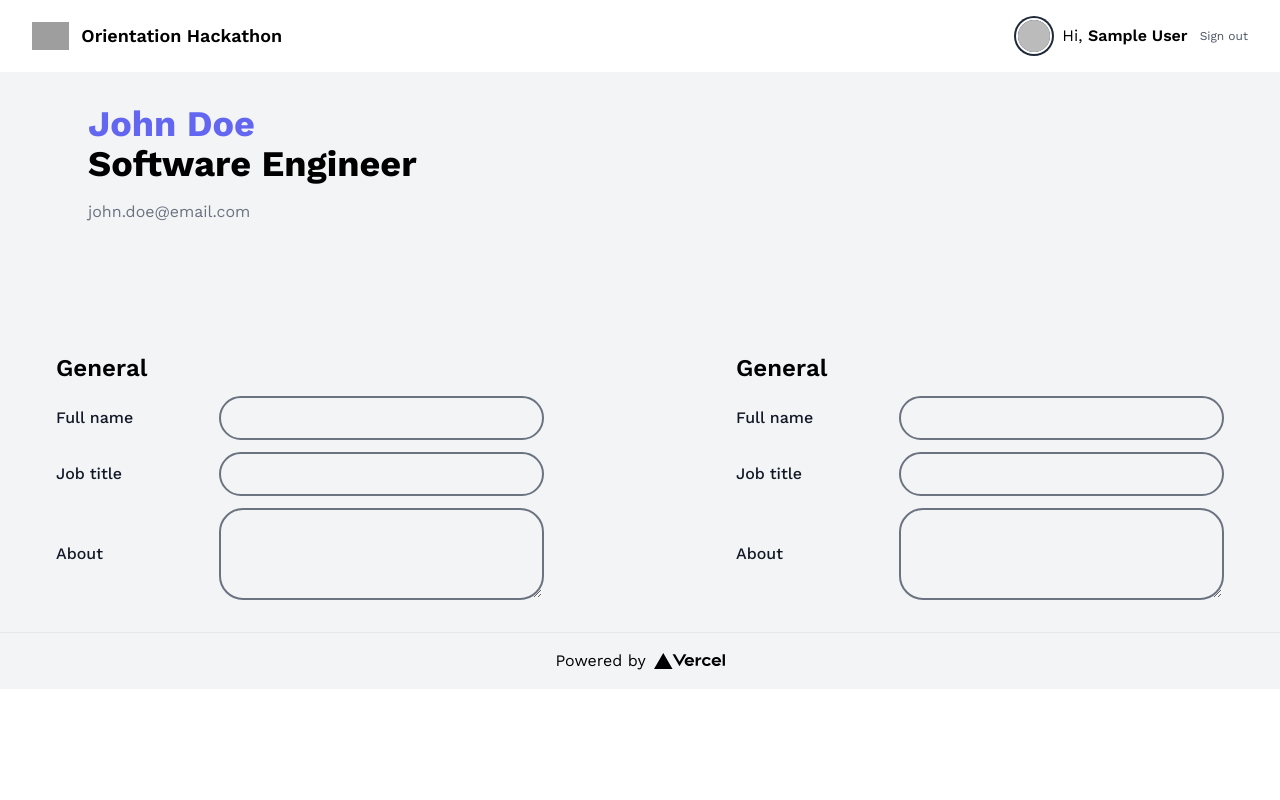
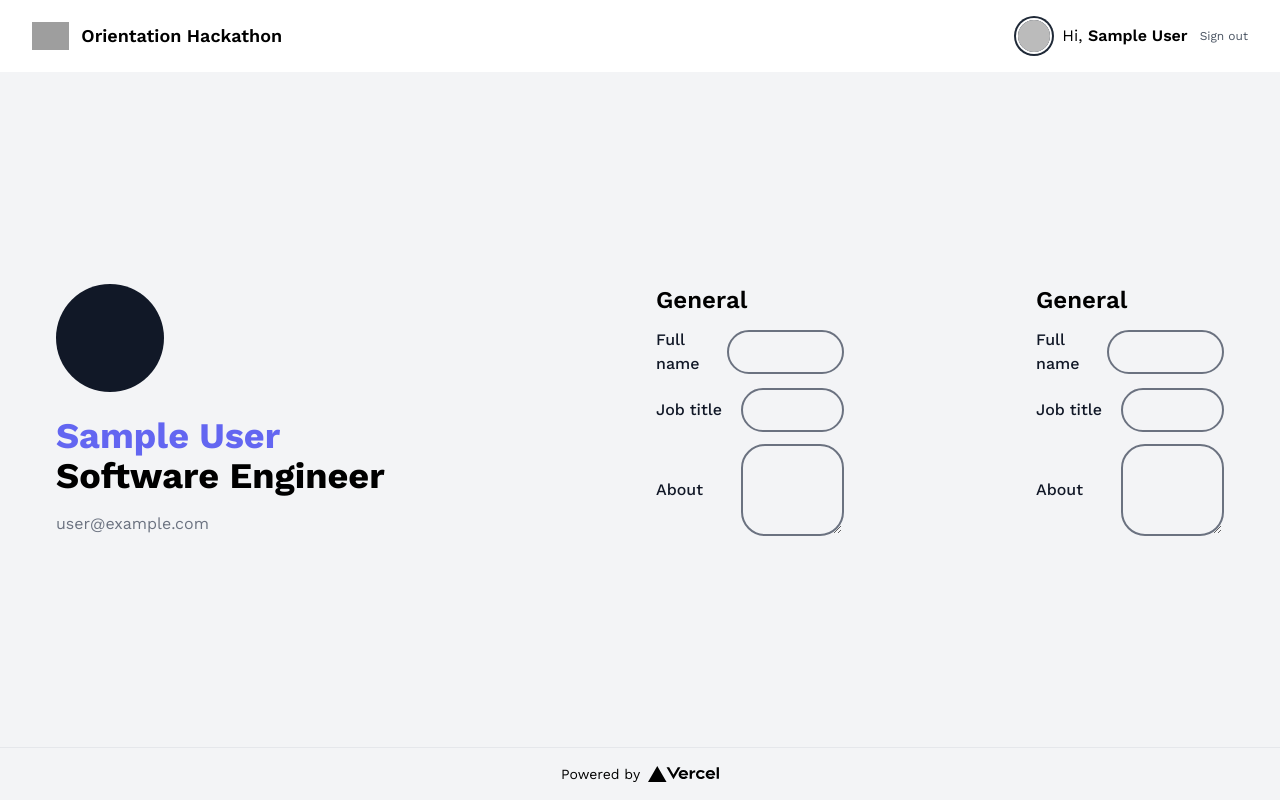
Before and after one commit to HaresMahmood/portfoolio, a Next.js app: page /profile in a window 1280 px wide. Built offline with nearby package versions, Linux system fonts and the light colour scheme; no server answers; sample sign-in values are in the browser's storage; grey boxes are pictures that could not be loaded.

Commit message:
Protect Profile route, create Layout component

```diff
--- /dev/null
+++ b/components/layout/footer/index.js
@@ -0,0 +1,20 @@
+import Image from '../../image';
+import React from 'react';
+
+const Footer = () => {
+  return (
+    <footer className="flex w-full items-center justify-center border-t p-4">
+      <a
+        className="flex items-center justify-center text-sm"
+        href="https://vercel.com?utm_source=create-next-app&utm_medium=default-template&utm_campaign=create-next-app"
+        target="_blank"
+        rel="noopener noreferrer"
+      >
+        Powered by{' '}
+        <Image alt="Vercel Logo" className="ml-2 h-4" src="/vercel.svg" />
+      </a>
+    </footer>
+  );
+};
+
+export default Footer;
--- a/components/header/index.js
+++ b/components/layout/header/index.js
@@ -1,39 +1,34 @@
-import { signIn, signOut, useSession } from 'next-auth/react';
-import Image from '../image';
+import { signOut, useSession } from 'next-auth/react';
+
+import Image from '../../image';
+import Link from 'next/link';
 import React from 'react';
 
 const Header = () => {
   const { data: session } = useSession();
 
-  const onSignInClick = e => {
-    e.preventDefault();
-    signIn();
-  };
-
   const onSignOutClick = e => {
     e.preventDefault();
-    signOut();
+    signOut({ callbackUrl: `${window.location.origin}` });
   };
 
   const renderRightSideComponent = () => {
     if (!session) {
       return (
         <div className="flex items-center space-x-6">
-          <button
-            className="text-gray-600 hover:text-gray-800"
-            type="button"
-            href="/api/auth/signin"
-            onClick={onSignInClick}
-          >
+          <Link href="/signin">
+            <button className="text-gray-600 hover:text-gray-800" type="button">
               Sign in
             </button>
+          </Link>
+          <Link href="/signin">
             <button
               className="rounded-full border border-gray-300 bg-white px-4 py-2 text-sm font-medium text-gray-900 hover:bg-gray-100 focus:outline-none focus:ring-4 focus:ring-gray-200 dark:border-gray-600 dark:bg-gray-800 dark:text-white dark:hover:border-gray-600 dark:hover:bg-gray-700 dark:focus:ring-gray-700"
               type="button"
-            onClick={onSignInClick}
             >
               Get Started
             </button>
+          </Link>
         </div>
       );
     }
@@ -50,16 +45,16 @@ const Header = () => {
             />
           </div>
           <p>
-            {' '}
-            Hi, <span className="font-semibold">{session.user.name}</span>{' '}
+            Hi, <span className="font-semibold">{session.user.name}</span>
           </p>
+          <Link href="/api/auth/signout" passHref>
             <a
               className="text-xs text-gray-600 hover:text-gray-800"
-            href="/api/auth/signout"
               onClick={onSignOutClick}
             >
               Sign out
             </a>
+          </Link>
         </div>
       );
     }
@@ -74,9 +69,8 @@ const Header = () => {
           alt="Workflow"
         />
         <h3 className="text-lg font-semibold">
-          {' '}
           O<span className="hidden sm:inline">rientation </span>H
-          <span className="hidden sm:inline">ackathon</span>{' '}
+          <span className="hidden sm:inline">ackathon</span>
         </h3>
       </div>
 
--- /dev/null
+++ b/components/layout/index.js
@@ -0,0 +1,16 @@
+import Footer from './footer';
+import Header from './header';
+
+const Layout = ({ children }) => {
+  return (
+    <div className="flex h-screen max-h-screen flex-col items-center justify-center bg-gray-100">
+      <Header />
+      <main className="flex h-full w-full flex-col items-center justify-between px-14 py-8 md:flex-row md:gap-28">
+        {children}
+      </main>
+      <Footer />
+    </div>
+  );
+};
+
+export default Layout;
--- /dev/null
+++ b/pages/_document.js
@@ -0,0 +1,25 @@
+import { Head, Html, Main, NextScript } from 'next/document';
+
+import React from 'react';
+
+const Document = () => {
+  return (
+    <Html>
+      <Head>
+        <link rel="icon" href="/favicon.ico" />
+        <link rel="preconnect" href="https://fonts.googleapis.com" />
+        <link rel="preconnect" href="https://fonts.gstatic.com" crossOrigin />
+        <link
+          href="https://fonts.googleapis.com/css2?family=Work+Sans:wght@200;300;400;500;600;700;800;900&display=swap"
+          rel="stylesheet"
+        />
+      </Head>
+      <body>
+        <Main />
+        <NextScript />
+      </body>
+    </Html>
+  );
+};
+
+export default Document;
--- a/pages/api/auth/[...nextauth].js
+++ b/pages/api/auth/[...nextauth].js
@@ -9,6 +9,9 @@ const authHandler = (req, res) => NextAuth(req, res, options);
 export default authHandler;
 
 const options = {
+  pages: {
+    signIn: '/signin'
+  },
   providers: [
     FacebookProvider({
       clientId: process.env.FACEBOOK_ID,
--- a/pages/index.js
+++ b/pages/index.js
@@ -1,53 +1,32 @@
 import Head from 'next/head';
-import Header from '../components/header';
-import Image from '../components/image';
+import Layout from '../components/layout';
 
 const Home = () => {
   return (
-    <div className="max-h-scren flex h-screen flex-col items-center justify-center bg-gray-100">
+    <Layout>
       <Head>
-        <title> Orientation Hackathon </title>
-        <link rel="icon" href="/favicon.ico" />
-        <link rel="preconnect" href="https://fonts.googleapis.com" />
-        <link rel="preconnect" href="https://fonts.gstatic.com" crossOrigin />
-        <link
-          href="https://fonts.googleapis.com/css2?family=Work+Sans:wght@200;300;400;500;600;700;800;900&display=swap"
-          rel="stylesheet"
-        />
+        <title>Orientation Hackathon</title>
       </Head>
-      <Header />
-      <main className="flex h-full w-full flex-col items-center justify-between px-14 py-8 md:flex-row md:gap-28">
       <div className="flex w-full flex-col items-start gap-6">
         <h1 className="text-4xl font-bold">
-            Create your own <span className="text-indigo-500">portfolio</span>
+          Create your own <span className="text-indigo-500">portfolio</span>{' '}
           <br className="hidden md:block" />
           <span className="md:capitalize">o</span>n the fly
         </h1>
         <p>
-            Lorem ipsum dolor sit amet, consectetur adipiscing elit. d sed
-            adipiscing volutpat tincidunt amet vulputate porta est.
+          Lorem ipsum dolor sit amet, consectetur adipiscing elit. Nulla
+          placerat turpis et convallis suscipit. Nullam velit orci, hendrerit id
+          porttitor sed, lacinia quis neque.
         </p>
         <button
-            className="rounded-full border border-gray-300 bg-white px-4 py-2 text-sm font-medium text-gray-900 hover:bg-gray-100 focus:outline-none focus:ring-4 focus:ring-gray-200 dark:border-gray-600 dark:bg-gray-800 dark:text-white dark:hover:border-gray-600 dark:hover:bg-gray-700 dark:focus:ring-gray-700"
+          className="rounded-full border border-gray-300 bg-white px-4 py-2  text-sm font-medium text-gray-900 hover:bg-gray-100 focus:outline-none focus:ring-4 focus:ring-gray-200 dark:border-gray-600 dark:bg-gray-800 dark:text-white dark:hover:border-gray-600 dark:hover:bg-gray-700 dark:focus:ring-gray-700"
           type="button"
         >
           Get Started
         </button>
       </div>
-        <div className="h-80 w-full rounded-full bg-gray-900"></div>
-      </main>
-      <footer className="flex w-full items-center justify-center border-t p-4">
-        <a
-          className="flex items-center justify-center"
-          href="https://vercel.com?utm_source=create-next-app&utm_medium=default-template&utm_campaign=create-next-app"
-          target="_blank"
-          rel="noopener noreferrer"
-        >
-          Powered by{' '}
-          <Image alt="Vercel Logo" className="ml-2 h-4" src="/vercel.svg" />
-        </a>
-      </footer>
-    </div>
+      <div className="h-80 w-full rounded-full bg-gray-900" />
+    </Layout>
   );
 };
 
--- a/pages/profile.js
+++ b/pages/profile.js
@@ -1,40 +1,61 @@
+import { useCallback, useEffect } from 'react';
+
 import Head from 'next/head';
-import Header from '../components/header';
-import Image from '../components/image';
+import Layout from '../components/layout';
+import { useRouter } from 'next/router';
+import { useSession } from 'next-auth/react';
 
 const Profile = () => {
+  const router = useRouter();
+  const { data: session, status } = useSession();
+
+  const redirect = useCallback(async () => {
+    if (status === 'unauthenticated') {
+      await router.push('/404');
+    }
+  }, [router, status]);
+
+  useEffect(() => {
+    redirect();
+  }, [redirect]);
+
+  if (status === 'loading' || status === 'unauthenticated') {
+    return (
+      <Layout>
+        <Head>
+          <title>Loading...</title>
+        </Head>
+        <div className="flex w-full flex-row gap-8">
+          <p>Loading...</p>
+        </div>
+      </Layout>
+    );
+  }
+
   return (
-    <div className="flex flex-col items-center justify-center bg-gray-100">
+    <Layout>
       <Head>
-        <title> Orientation Hackathon </title>
-        <link rel="icon" href="/favicon.ico" />
-        <link rel="preconnect" href="https://fonts.googleapis.com" />
-        <link rel="preconnect" href="https://fonts.gstatic.com" crossOrigin />
-        <link
-          href="https://fonts.googleapis.com/css2?family=Work+Sans:wght@200;300;400;500;600;700;800;900&display=swap"
-          rel="stylesheet"
-        />
+        <title>{session?.user?.name} | Orientation Hackathon</title>
       </Head>
-      <Header />
-      <main className="flex h-full w-full flex-col items-start gap-32 px-14 py-8">
-        <div className="flex w-full flex-row gap-8">
+      <div className="flex w-full flex-row gap-8">
+        <div className="flex w-full flex-col items-start gap-6">
           <div className="aspect-square h-full rounded-full bg-gray-900"></div>
           <div className="flex w-full flex-col items-start gap-4">
             <h1 className="text-4xl font-bold">
-              <span className="text-indigo-500">John Doe</span> <br />
+              <span className="text-indigo-500">{session?.user?.name}</span>
+              <br />
               <span className="text">Software Engineer</span>
             </h1>
-            <p className="text-gray-500"> john.doe@email.com </p>
+            <p className="text-gray-500">{session?.user?.email}</p>
           </div>
         </div>
-
         <div className="flex w-full flex-col items-start gap-8 md:flex-row md:gap-48">
           <form
             className="flex w-full flex-col items-start gap-3"
             action="/send-data-here"
             method="post"
           >
-            <h2 className="text-2xl font-semibold"> General </h2>
+            <h2 className="text-2xl font-semibold">General</h2>
             <div className="flex w-full flex-row items-center justify-between">
               <label className="font-medium text-gray-900" htmlFor="name">
                 Full name
@@ -69,7 +90,6 @@ const Profile = () => {
               />
             </div>
           </form>
-
           <form
             className="flex w-full flex-col items-start gap-3"
             action="/send-data-here"
@@ -111,20 +131,8 @@ const Profile = () => {
             </div>
           </form>
         </div>
-      </main>
-
-      <footer className="flex w-full items-center justify-center border-t p-4">
-        <a
-          className="flex items-center justify-center"
-          href="https://vercel.com?utm_source=create-next-app&utm_medium=default-template&utm_campaign=create-next-app"
-          target="_blank"
-          rel="noopener noreferrer"
-        >
-          Powered by{' '}
-          <Image alt="Vercel Logo" className="ml-2 h-4" src="/vercel.svg" />
-        </a>
-      </footer>
-    </div>
+      </div>
+    </Layout>
   );
 };
 
--- /dev/null
+++ b/pages/signin.js
@@ -0,0 +1,27 @@
+import { getProviders, signIn } from 'next-auth/react';
+
+const SignIn = ({ providers }) => {
+  return (
+    <>
+      {Object.values(providers).map(provider => (
+        <div key={provider.name}>
+          <button
+            onClick={() =>
+              signIn(provider.id, {
+                callbackUrl: `${window.location.origin}/profile`
+              })
+            }
+          >
+            Sign in with {provider.name}
+          </button>
+        </div>
+      ))}
+    </>
+  );
+};
+
+export default SignIn;
+
+export const getServerSideProps = async () => {
+  return { props: { providers: await getProviders() } };
+};
```
Lines whose indentation alone changed are shown as unchanged.
